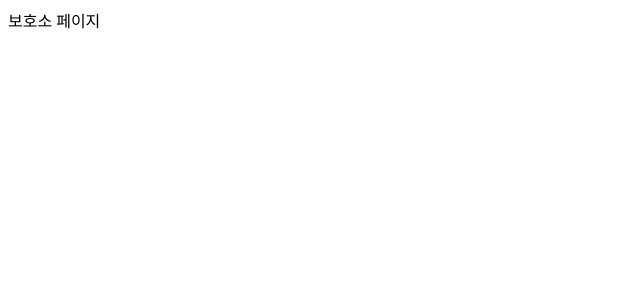
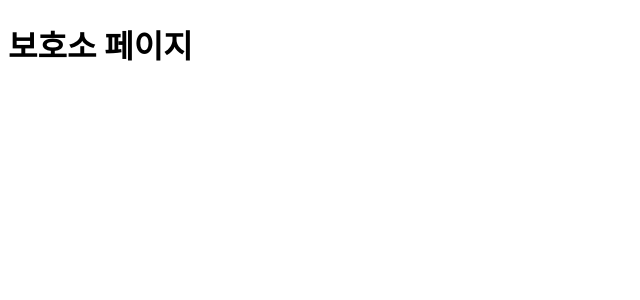
Before and after one commit to PEC-FE/pet-save, a Next.js app: page /shelter/ui/shelter in a window 1280 px wide. Shown: the top 300 px of the page, without its empty margins (0-640 px from the left). Built offline with nearby package versions, Linux system fonts and the light colour scheme.

Commit message:
보호소 목록 조회 기능을 구현합니다.

```diff
--- /dev/null
+++ b/src/entities/shelter/index.ts
@@ -0,0 +1 @@
+export * from './types';
--- /dev/null
+++ b/src/entities/shelter/types/index.ts
@@ -0,0 +1 @@
+export * from './shelter';
--- /dev/null
+++ b/src/entities/shelter/types/shelter.ts
@@ -0,0 +1,3 @@
+export type Shelter = {
+  id: number;
+};
--- a/src/pages/shelter/ui/shelter.tsx
+++ b/src/pages/shelter/ui/shelter.tsx
@@ -1,3 +1,12 @@
+import { ShelterList, useShelters } from '@/src/widgets/shelter';
+
 export default function Shelter() {
-  return <div>보호소 페이지</div>;
+  const { data: shelters } = useShelters();
+
+  return (
+    <div>
+      <h1>보호소 페이지</h1>
+      <ShelterList shelters={shelters} />
+    </div>
+  );
 }
--- /dev/null
+++ b/src/widgets/shelter/index.ts
@@ -0,0 +1,2 @@
+export * from './lib';
+export * from './ui';
--- /dev/null
+++ b/src/widgets/shelter/lib/index.ts
@@ -0,0 +1 @@
+export * from './useShelters';
--- /dev/null
+++ b/src/widgets/shelter/lib/useShelters.ts
@@ -0,0 +1,8 @@
+/**
+ * @tanstack/react-query를 이용하여 서버에서 보호소 목록을 불러오는 hooks
+ */
+export function useShelters() {
+  return {
+    data: [],
+  };
+}
--- /dev/null
+++ b/src/widgets/shelter/ui/index.ts
@@ -0,0 +1,2 @@
+export { default as ShelterList } from './shelter-list';
+export { default as Shelter } from './shelter';
--- /dev/null
+++ b/src/widgets/shelter/ui/shelter-list.tsx
@@ -0,0 +1,17 @@
+import type { Shelter as TShelter } from '@/src/entities/shelter';
+
+import Shelter from './shelter';
+
+interface ShelterListProps {
+  shelters: TShelter[];
+}
+
+export default function ShelterList({ shelters }: ShelterListProps) {
+  return (
+    <ul>
+      {shelters.map((shelter) => (
+        <Shelter key={shelter.id} {...shelter} />
+      ))}
+    </ul>
+  );
+}
--- /dev/null
+++ b/src/widgets/shelter/ui/shelter.tsx
@@ -0,0 +1,7 @@
+import type { Shelter as TShelter } from '@/src/entities/shelter';
+
+type ShelterProps = TShelter;
+
+export default function Shelter({ id }: ShelterProps) {
+  return <div>{id}</div>;
+}
```
